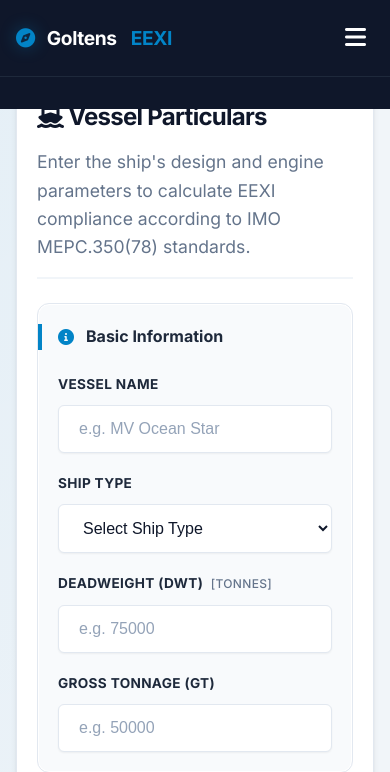
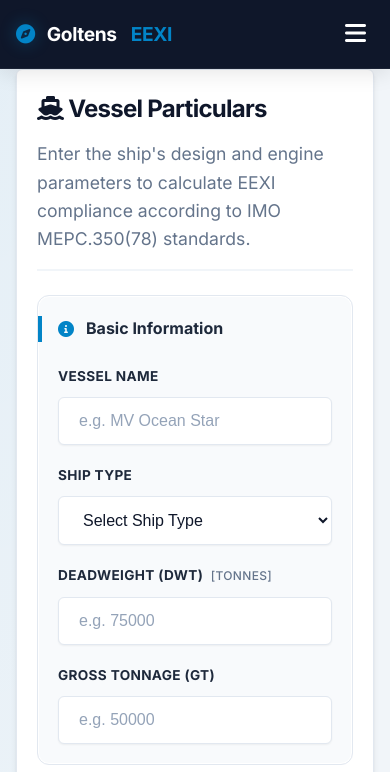
Before and after one commit to VighneshDevHub/eexi-calculator, a Flask app: page / in a window 390 px wide. Shown: the top 772 px of the page. Run offline with Flask 3, Linux system fonts and the light colour scheme.

Commit message:
fix: improve responsive layout across devices

```diff
--- a/static/css/style.css
+++ b/static/css/style.css
@@ -55,23 +55,26 @@ body {
 .navbar {
   background-color: var(--primary);
   color: white;
-  padding: 1.25rem 0;
+  padding: 1rem 0;
   position: sticky;
   top: 0;
   z-index: 1000;
   box-shadow: 0 4px 20px rgba(0, 0, 0, 0.1);
   border-bottom: 1px solid rgba(255, 255, 255, 0.05);
+  width: 100%;
 }
 
 .navbar .container {
   display: flex;
   justify-content: space-between;
   align-items: center;
+  width: 100%;
 }
 
 .nav-right {
   display: flex;
   align-items: center;
+  position: relative;
 }
 
 .logo {
@@ -84,6 +87,7 @@ body {
   gap: 0.75rem;
   letter-spacing: -0.02em;
   transition: opacity 0.3s ease;
+  flex-shrink: 0;
 }
 
 .logo:hover {
@@ -108,11 +112,13 @@ body {
   font-size: 1.5rem;
   cursor: pointer;
   padding: 0.5rem;
-  transition: color 0.3s ease;
+  transition: all 0.3s ease;
+  z-index: 1001;
 }
 
 .menu-toggle:hover {
   color: var(--accent);
+  transform: scale(1.1);
 }
 
 .nav-links {
@@ -567,7 +573,7 @@ th {
 
 @media (max-width: 768px) {
   .navbar {
-    padding: 1rem 0;
+    padding: 0.75rem 0;
   }
 
   .menu-toggle {
@@ -575,23 +581,25 @@ th {
   }
 
   .nav-links {
-    position: absolute;
-    top: 100%;
-    left: 0;
-    width: 100%;
+    position: fixed;
+    top: 0;
+    right: -100%;
+    width: 280px;
+    height: 100vh;
     background-color: var(--primary);
     flex-direction: column;
     gap: 0;
-    padding: 1rem 0;
-    max-height: 0;
-    overflow: hidden;
-    transition: max-height 0.4s ease-in-out;
-    border-top: 1px solid var(--primary-light);
+    padding: 5rem 0 2rem 0;
+    transition: right 0.4s cubic-bezier(0.4, 0, 0.2, 1);
+    border-top: none;
+    border-left: 1px solid var(--primary-light);
+    box-shadow: -10px 0 30px rgba(0, 0, 0, 0.3);
+    z-index: 1000;
   }
 
   .nav-links.active {
-    max-height: 300px;
-    box-shadow: var(--shadow-lg);
+    right: 0;
+    max-height: none;
   }
 
   .nav-links li {
@@ -599,21 +607,20 @@ th {
   }
 
   .nav-links a {
-    padding: 1rem 2rem;
+    padding: 1.25rem 2.5rem;
     width: 100%;
+    font-size: 1.1rem;
+    border-bottom: 1px solid rgba(255, 255, 255, 0.05);
   }
 
   .nav-links a:hover {
     background-color: var(--primary-light);
     transform: none;
+    padding-left: 3rem;
   }
 
   .logo {
     font-size: 1.2rem;
-  }
-
-  .nav-links.active {
-    max-height: 350px;
   }
 
   .result-container {
--- a/static/js/app.js
+++ b/static/js/app.js
@@ -23,12 +23,22 @@ document.addEventListener('DOMContentLoaded', function() {
 
         // Close menu when clicking outside
         document.addEventListener('click', (e) => {
-            if (!menuToggle.contains(e.target) && !navLinks.contains(e.target)) {
+            if (!menuToggle.contains(e.target) && !navLinks.contains(e.target) && navLinks.classList.contains('active')) {
                 navLinks.classList.remove('active');
                 const icon = menuToggle.querySelector('i');
                 icon.classList.remove('fa-times');
                 icon.classList.add('fa-bars');
             }
+        });
+
+        // Close menu when clicking a link
+        navLinks.querySelectorAll('a').forEach(link => {
+            link.addEventListener('click', () => {
+                navLinks.classList.remove('active');
+                const icon = menuToggle.querySelector('i');
+                icon.classList.remove('fa-times');
+                icon.classList.add('fa-bars');
+            });
         });
     }
 
```
